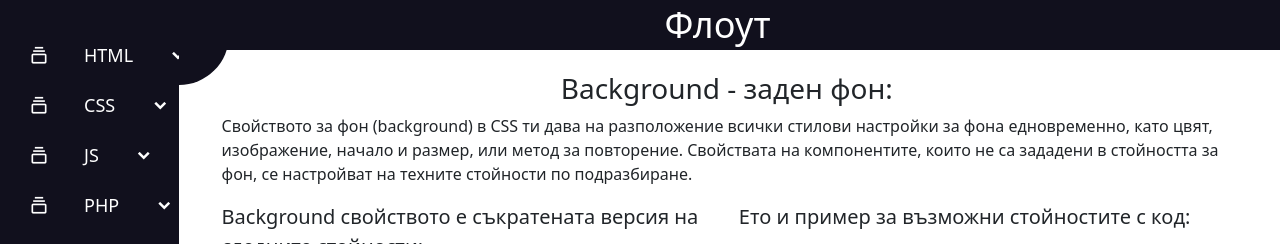
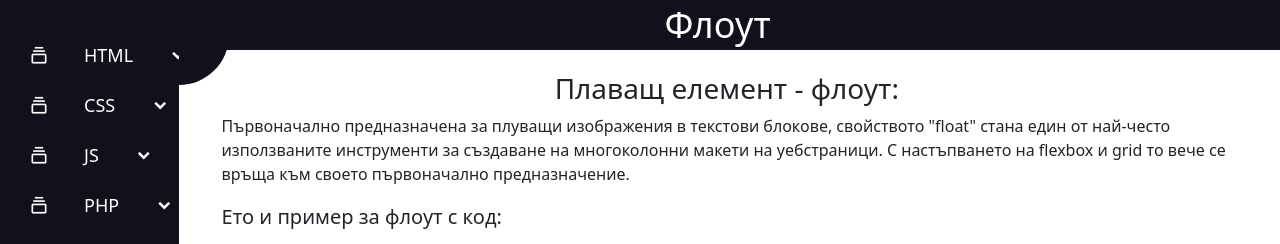
Before and after one commit to obama-max/A11y-InternalSEO, a PHP site: page /index.php?page=float in a window 1280 px wide. Shown: the top 244 px of the page. Run offline with PHP 8.4, Linux system fonts and the light colour scheme.

Commit message:
Added info to the float page

```diff
--- a/pages/float.php
+++ b/pages/float.php
@@ -1,117 +1,93 @@
-<h1 class="pt-4 fs-3 d-flex justify-content-center" tabindex="0">
-		Background - заден фон:
+    <h1 class="pt-4 fs-3 d-flex justify-content-center" tabindex="0">
+		Плаващ елемент - флоут:
 	</h1>
 
     <p class="fs-6" tabindex="0">
-        Свойството за фон (background) в CSS ти дава на разположение всички стилови настройки за фона едновременно, като цвят, изображение, начало и размер, или метод за повторение. Свойствата на компонентите, които не са зададени в стойността за фон, се настройват на техните стойности по подразбиране.
+        Първоначално предназначена за плуващи изображения в текстови блокове, свойството "float" стана един от най-често използваните инструменти за създаване на многоколонни макети на уебстраници. С настъпването на flexbox и grid то вече се връща към своето първоначално предназначение.
     </p>
 
-    <div class="row">
-        <div class="col-6">
-            <p class="fs-5" tabindex="0">
-            Background свойството е съкратената версия на следните стойности:
-            </p>
+    <p class="fs-5" tabindex="0">
+        Ето и пример за флоут с код:
+    </p>
 
-            <ul>
-                <li class="fs-6 mt-2">
-                    background-attachment: scroll;
-                </li>
+    <p class="codepen" data-height="300" data-theme-id="dark" data-default-tab="html,result" data-slug-hash="XWopNyJ" data-editable="true" data-user="BarinHD-YT" style="height: 300px; box-sizing: border-box; display: flex; align-items: center; justify-content: center; border: 2px solid; margin: 1em 0; padding: 1em;">
+    <span>See the Pen <a href="https://codepen.io/BarinHD-YT/pen/XWopNyJ">
+    Untitled</a> by BarinHD YT (<a href="https://codepen.io/BarinHD-YT">@BarinHD-YT</a>)
+     on <a href="https://codepen.io">CodePen</a>.</span>
+    </p>
 
-                <li class="fs-6 mt-2">
-                    background-clip: border-box;
-                </li>
+    <p class="fs-6 mt-2" tabindex="0">
+       Хайде да размислим как работи плаващият (float) елемент. Елементът, на който е настроено плаването (в този случай &lt;div&gt; елементът), се изважда от нормалния поток на документа и се залепва в лявата страна на своя родителски контейнер (&lt;body&gt; в този случай). Всяко съдържание, което би трябвало да бъде под плаващия елемент в нормалния поток на макета, сега ще се обгръща около него, попълвайки пространството от дясната му страна до горната му част. Там тя ще спре.
 
-                <li class="fs-6 mt-2">
-                    background-color: transparent;
-                </li>
-
-                <li class="fs-6 mt-2">
-                    background-image: none;
-                </li>
-
-                <li class="fs-6 mt-2">
-                    background-origin: padding-box;
-                </li>
-
-                <li class="fs-6 mt-2">
-                    background-position: 0% 0%;
-                </li>
-
-                <li class="fs-6 mt-2">
-                    background-repeat: repeat;
-                </li>
-
-                <li class="fs-6 mt-2">
-                    background-size: auto auto;
-                </li>
-            </ul>
-        </div>
-
-        <div class="col-6">
-            <p class="fs-5" tabindex="0">
-                Ето и пример за възможни стойностите с код:
-            </p>
-
-            <p class="codepen" data-height="300" data-theme-id="dark" data-default-tab="css,result" data-slug-hash="PoXWZOZ" data-editable="true" data-user="BarinHD-YT" style="height: 300px; box-sizing: border-box; display: flex; align-items: center; justify-content: center; border: 2px solid; margin: 1em 0; padding: 1em;">
-            <span>See the Pen <a href="https://codepen.io/BarinHD-YT/pen/PoXWZOZ">
-            Untitled</a> by BarinHD YT (<a href="https://codepen.io/BarinHD-YT">@BarinHD-YT</a>)
-            on <a href="https://codepen.io">CodePen</a>.</span>
-            </p>
-        </div>
-    </div>
+        Плаването на съдържанието вдясно има точно същия ефект, но обратно: плаващият елемент ще се залепи в дясната страна, а съдържанието ще се обгърне около него в ляво. Опитайте да промените стойността на плаването на "right" и да замените "margin-right" с "margin-left" в последния правилник, за да видите какво резултира от това.
+    </p>
 
     <p class="fs-5 mt-2" tabindex="0">
-        Вместо едно по едно отделните стойности да бъдат използвани, може да се използва съкратения вариант:
+        Чистене на флоут:
     </p>
 
-    <p style="background-color: #293130; padding:3px; border-radius: 3px;">
+    <p class="fs-6 mt-2">
+        Видяхме, че плаващият елемент се изважда от нормалния поток и други елементи ще се покажат до него. Ако искаме да спрем следващия елемент да се придвижи нагоре, трябва да го "изчистим"; това се постига с помощта на свойството "clear".
+    </p>
+
+    <p style="background-color: #293130; padding:15px; border-radius: 20px; width:250px;">
         <span style="color:#b89c51; font-weight:600">
-            background
+            .cleared
         </span>
 
         <span style="color:white">
-            : left
+            {
+        </span>
+            <br>
+        <span style="color:#98677d; margin-left:10%;">
+            clear
+        </span>
+
+        <span style="color:white">
+            :
         </span>
 
         <span style="color:chocolate;">
-            5%
+           left
+        </span>
+
+        <span style="color:white;">
+            ;
+        </span>
+            <br>
+        <span style="color:white">
+            }
+        </span>
+    </p>
+
+    <p class="fs-5 mt-2">
+        Ето още един пример с проблем:
+    </p>
+
+    <p class="codepen" data-height="300" data-theme-id="dark" data-default-tab="html,result" data-slug-hash="gOZggaj" data-editable="true" data-user="BarinHD-YT" style="height: 300px; box-sizing: border-box; display: flex; align-items: center; justify-content: center; border: 2px solid; margin: 1em 0; padding: 1em;">
+    <span>See the Pen <a href="https://codepen.io/BarinHD-YT/pen/gOZggaj">
+    Untitled</a> by BarinHD YT (<a href="https://codepen.io/BarinHD-YT">@BarinHD-YT</a>)
+    on <a href="https://codepen.io">CodePen</a>.</span>
+    </p>
+
+    <p class="fs-6 mt-2">
+        Виждате как зеления фон не изпълва флоута. Това става, защото плаващият елемент е изваден извън нормалния поток. Може би бихте очаквали, че като обгърнете плаващата кутия и текста на първия параграф, който се обгръща около плаващия елемент, последващото съдържание ще се изчисти от кутията. Но това не е така. За да се справите с този проблем, стандартният метод е да създадете блокиращ контекст на форматиране (BFC), използвайки свойството "display". За да се справите с този проблем добавете следният код към CSS-a на 'wrapper' класа:
+    </p>
+
+    <p style="background-color: #293130; padding:15px; border-radius: 20px; width:250px;">
+        <span style="color:#98677d; font-weight:600">
+            display
         </span>
 
         <span style="color:white">
-            /
+            :
         </span>
 
         <span style="color:chocolate;">
-            15%
-        </span>
-
-        <span style="color:chocolate;">
-            60%
-        </span>
-
-        <span style="color:white">
-            repeat-x
-        </span>
-
-        <span style="color:chocolate;">
-            url("../../media/examples/star.png")
+            flow-root
         </span>
 
         <span style="color:white">
             ;
         </span>
-
-        <span style="color: #47d963;">
-            // Възможни са много варианти
-        </span>
     </p>
-
-    <p class="fs-5 mt-2" tabindex="0">
-        Ето и пример за заден фон с код:
-    </p>
-
-    <p class="codepen" data-height="300" data-theme-id="dark" data-default-tab="css,result" data-slug-hash="MWZJyaz" data-editable="true" data-user="BarinHD-YT" style="height: 300px; box-sizing: border-box; display: flex; align-items: center; justify-content: center; border: 2px solid; margin: 1em 0; padding: 1em;">
-    <span>See the Pen <a href="https://codepen.io/BarinHD-YT/pen/MWZJyaz">
-    Untitled</a> by BarinHD YT (<a href="https://codepen.io/BarinHD-YT">@BarinHD-YT</a>)
-    on <a href="https://codepen.io">CodePen</a>.</span>
-    </p>
```
